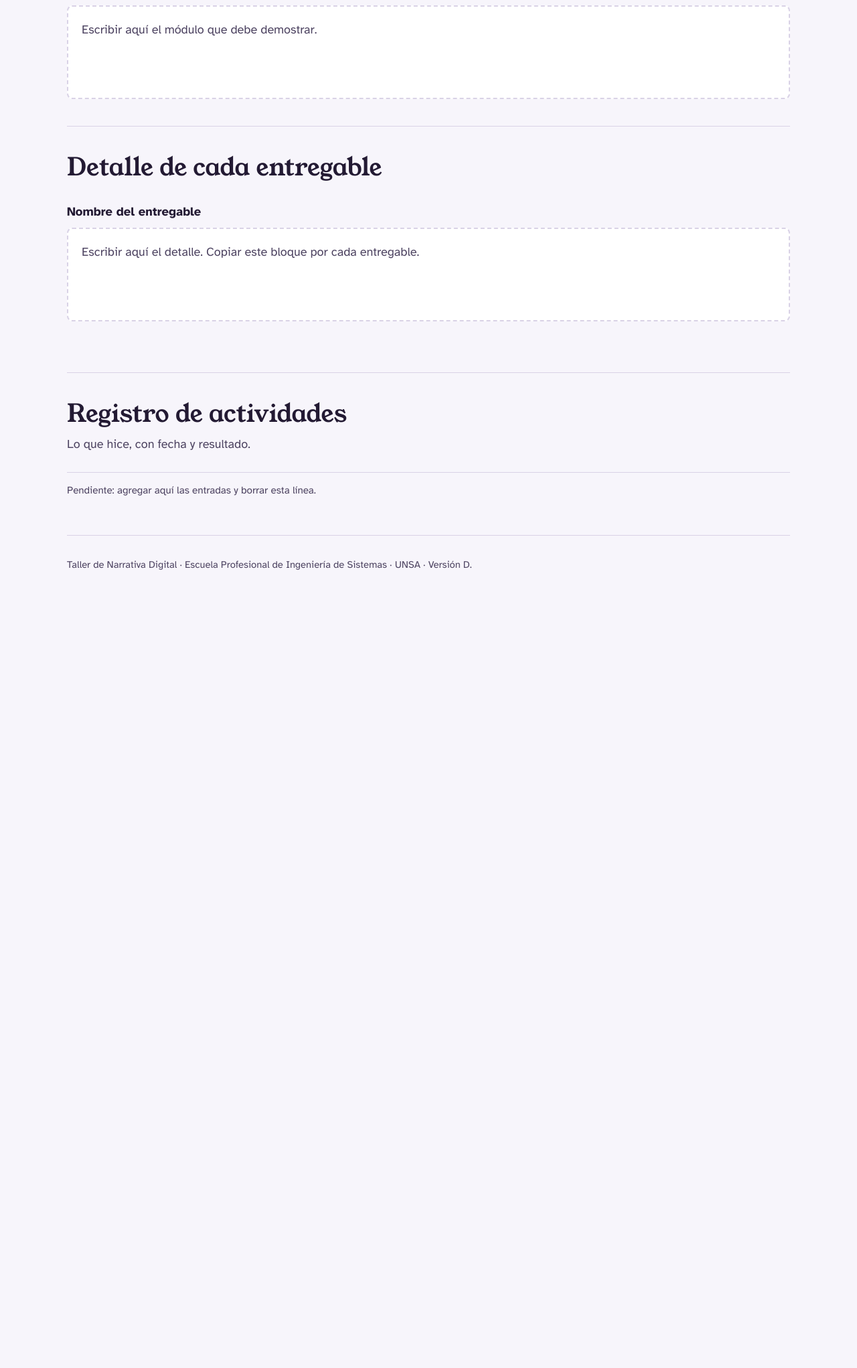
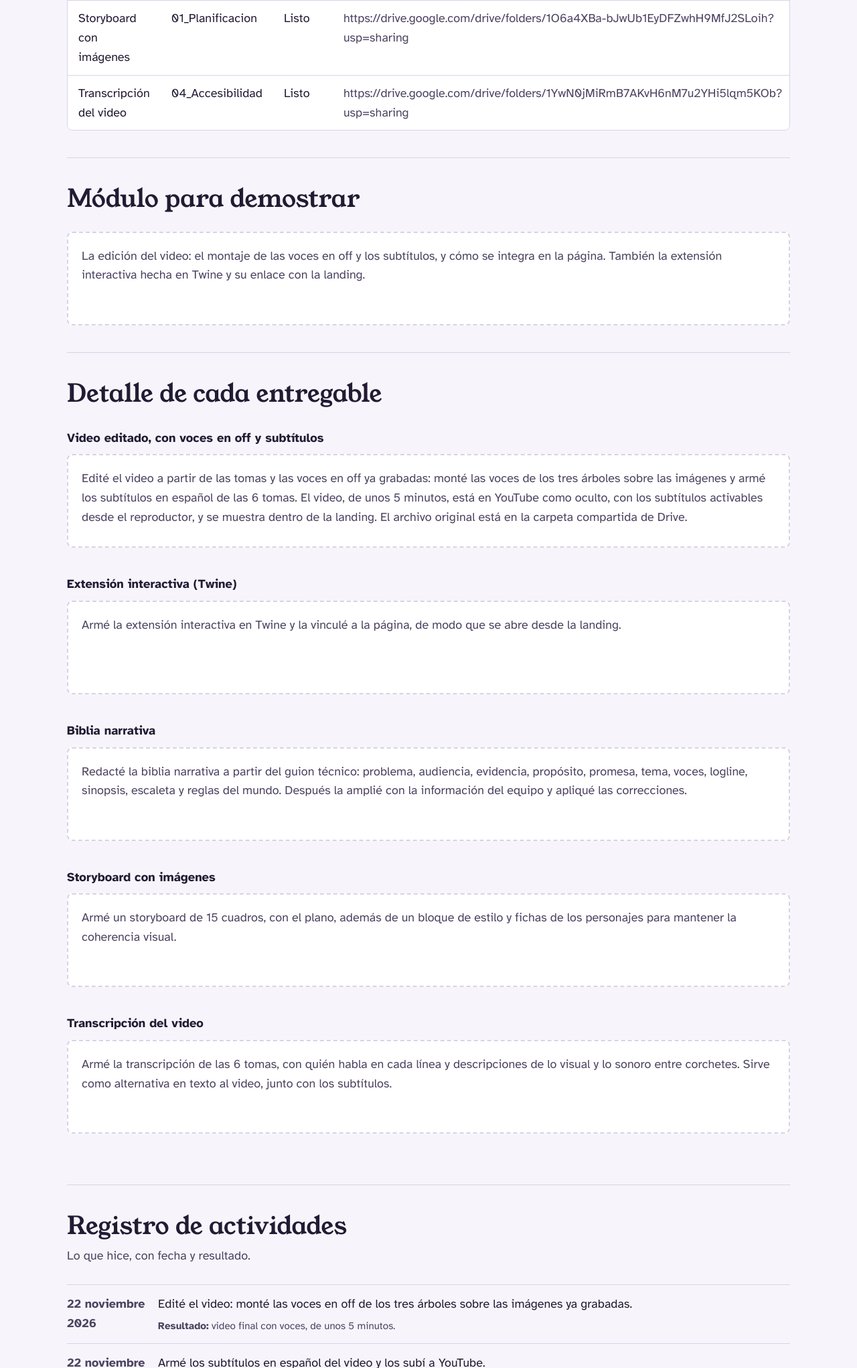
Before and after one commit to mquispesin-456/SombraCompartida, a plain HTML site: page bitacora-maria.html in a window 1280 px wide. Shown: the part 757-2800 px from the top of the page at 67% size. Before the commit the page ends 1668 px from the top, so only its background shows below. Drawn offline with Linux system fonts and the light colour scheme; a web font is replaced by a local one.

Commit message:
Editando Bitacora individual Maria Quispe

```diff
--- a/bitacora-maria.html
+++ b/bitacora-maria.html
@@ -39,9 +39,11 @@
           <caption>Entregables de estrategia de publicación</caption>
           <thead><tr><th scope="col">Entregable</th><th scope="col">Carpeta</th><th scope="col">Estado</th><th scope="col">Enlace o archivo</th></tr></thead>
           <tbody>
-            <tr><td class="vacio">Completar</td><td class="vacio">Completar</td><td class="vacio">Completar</td><td class="vacio">Completar</td></tr>
-            <tr><td class="vacio">Completar</td><td class="vacio">Completar</td><td class="vacio">Completar</td><td class="vacio">Completar</td></tr>
-            <tr><td class="vacio">Completar</td><td class="vacio">Completar</td><td class="vacio">Completar</td><td class="vacio">Completar</td></tr>
+            <tr><td>Video con voces en off y subtítulos</td><td>02_Obra y 04_Accesibilidad</td><td>Listo</td><td><a href="https://www.youtube.com/watch?v=USApYKbkIzg">Ver en YouTube</a></td></tr>
+            <tr><td>Extensión interactiva (Twine)</td><td>02_Obra</td><td>Listo</td><td class="vacio">https://mquispesin-456.github.io/SombraCompartida/historia.html</td></tr>
+            <tr><td>Biblia narrativa</td><td>01_Planificacion</td><td>Listo</td><td class="vacio">https://drive.google.com/drive/folders/1O6a4XBa-bJwUb1EyDFZwhH9MfJ2SLoih?usp=sharing</td></tr>
+            <tr><td>Storyboard con imágenes</td><td>01_Planificacion</td><td>Listo</td><td class="vacio">https://drive.google.com/drive/folders/1O6a4XBa-bJwUb1EyDFZwhH9MfJ2SLoih?usp=sharing</td></tr>
+            <tr><td>Transcripción del video</td><td>04_Accesibilidad</td><td>Listo</td><td class="vacio">https://drive.google.com/drive/folders/1YwN0jMiRmB7AKvH6nM7u2YHi5lqm5KOb?usp=sharing</td></tr>
           </tbody>
         </table>
       </div>
@@ -49,14 +51,35 @@
 
     <section id="modulo" aria-labelledby="t-mod">
       <div class="section-head"><h2 id="t-mod">Módulo para demostrar</h2></div>
-      <div class="espacio"><p>Escribir aquí el módulo que debe demostrar.</p></div>
+      <div class="espacio"><p>La edición del video: el montaje de las voces en off y los subtítulos, y cómo se integra en la página. También la extensión interactiva hecha en Twine y su enlace con la landing.</p></div>
     </section>
 
     <section id="detalle" aria-labelledby="t-det">
       <div class="section-head"><h2 id="t-det">Detalle de cada entregable</h2></div>
+
       <div class="bit-detalle">
-        <h3>Nombre del entregable</h3>
-      <div class="espacio"><p>Escribir aquí el detalle. Copiar este bloque por cada entregable.</p></div>
+        <h3>Video editado, con voces en off y subtítulos</h3>
+        <div class="espacio"><p>Edité el video a partir de las tomas y las voces en off ya grabadas: monté las voces de los tres árboles sobre las imágenes y armé los subtítulos en español de las 6 tomas. El video, de unos 5 minutos, está en YouTube como oculto, con los subtítulos activables desde el reproductor, y se muestra dentro de la landing. El archivo original está en la carpeta compartida de Drive.</p></div>
+      </div>
+
+      <div class="bit-detalle">
+        <h3>Extensión interactiva (Twine)</h3>
+        <div class="espacio"><p>Armé la extensión interactiva en Twine y la vinculé a la página, de modo que se abre desde la landing.</p></div>
+      </div>
+
+      <div class="bit-detalle">
+        <h3>Biblia narrativa</h3>
+        <div class="espacio"><p>Redacté la biblia narrativa a partir del guion técnico: problema, audiencia, evidencia, propósito, promesa, tema, voces, logline, sinopsis, escaleta y reglas del mundo. Después la amplié con la información del equipo y apliqué las correcciones.</p></div>
+      </div>
+
+      <div class="bit-detalle">
+        <h3>Storyboard con imágenes</h3>
+        <div class="espacio"><p>Armé un storyboard de 15 cuadros, con el plano, además de un bloque de estilo y fichas de los personajes para mantener la coherencia visual.</p></div>
+      </div>
+
+      <div class="bit-detalle">
+        <h3>Transcripción del video</h3>
+        <div class="espacio"><p>Armé la transcripción de las 6 tomas, con quién habla en cada línea y descripciones de lo visual y lo sonoro entre corchetes. Sirve como alternativa en texto al video, junto con los subtítulos.</p></div>
       </div>
     </section>
 
@@ -73,7 +96,63 @@
               </div>
             </li>
             -->
-            <li class="pendiente">Pendiente: agregar aquí las entradas y borrar esta línea.</li>
+
+            <li>
+              <time datetime="2026-11-18">22 noviembre 2026</time>
+              <div>
+                <p>Edité el video: monté las voces en off de los tres árboles sobre las imágenes ya grabadas.</p>
+                <p class="res"><b>Resultado:</b> video final con voces, de unos 5 minutos.</p>
+              </div>
+            </li>
+            <li>
+              <time datetime="2026-11-22">22 noviembre 2026</time>
+              <div>
+                <p>Armé los subtítulos en español del video y los subí a YouTube.</p>
+                <p class="res"><b>Resultado:</b> subtítulos activos en el video, con el botón CC.</p>
+              </div>
+            </li>
+            <li>
+              <time datetime="2026-11-22">22 noviembre 2026</time>
+              <div>
+                <p>Subí el video a YouTube como oculto y lo integré en la landing. Como el original pesaba 366 MB, no cabía en GitHub.</p>
+                <p class="res"><b>Resultado:</b> el video se reproduce dentro de la página publicada.</p>
+              </div>
+            </li>
+            <li>
+              <time datetime="2026-11-22">22 noviembre 2026</time>
+              <div>
+                <p>Subí el video a la carpeta compartida de Drive.</p>
+                <p class="res"><b>Resultado:</b> el video queda disponible como archivo fuente.</p>
+              </div>
+            </li>
+            <li>
+              <time datetime="2026-11-22">22 noviembre 2026</time>
+              <div>
+                <p>Armé la extensión interactiva en Twine y la vinculé a la página.</p>
+                <p class="res"><b>Resultado:</b> la interactiva se abre desde la landing.</p>
+              </div>
+            </li>
+            <li>
+              <time datetime="2026-11-22">22 noviembre 2026</time>
+              <div>
+                <p>Redacté la biblia narrativa a partir del guion técnico, la amplié con la información del equipo y apliqué las correcciones.</p>
+                <p class="res"><b>Resultado:</b> biblia narrativa lista para la carpeta de planificación.</p>
+              </div>
+            </li>
+            <li>
+              <time datetime="2026-11-22">22 noviembre 2026</time>
+              <div>
+                <p>Armé el storyboard de 15 cuadros con prompts de imagen para cada escena.</p>
+                <p class="res"><b>Resultado:</b> storyboard listo, con bloque de estilo y fichas de personajes.</p>
+              </div>
+            </li>
+            <li>
+              <time datetime="2026-11-22">22 noviembre 2026</time>
+              <div>
+                <p>Armé la transcripción de las 6 tomas del video.</p>
+                <p class="res"><b>Resultado:</b> alternativa en texto del video, con quién habla en cada línea.</p>
+              </div>
+            </li>
       </ul>
     </section>
   </main>
```
